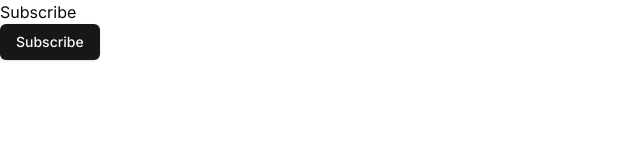
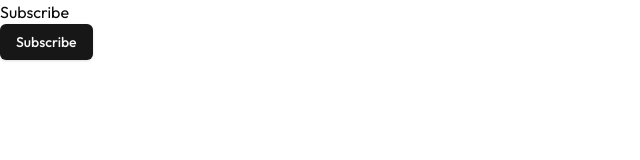
Before and after one commit to axshatInd/synnexTial, a Next.js app: page / in a window 1280 px wide. Shown: the top 160 px of the page, without its empty margins (0-640 px from the left). Built offline with nearby package versions, Linux system fonts and the light colour scheme.

Commit message:
changed font to Outfit

```diff
--- a/app/layout.js
+++ b/app/layout.js
@@ -1,7 +1,7 @@
-import { Inter } from "next/font/google";
+import { Outfit } from "next/font/google";
 import "./globals.css";
 
-const inter = Inter({ subsets: ["latin"] });
+const outfit = Outfit({ subsets: ["latin"] });
 
 export const metadata = {
   title: "synnex",
@@ -11,7 +11,7 @@ export const metadata = {
 export default function RootLayout({ children }) {
   return (
     <html lang="en">
-      <body className={inter.className}>{children}</body>
+      <body className={outfit.className}>{children}</body>
     </html>
   );
 }
```
